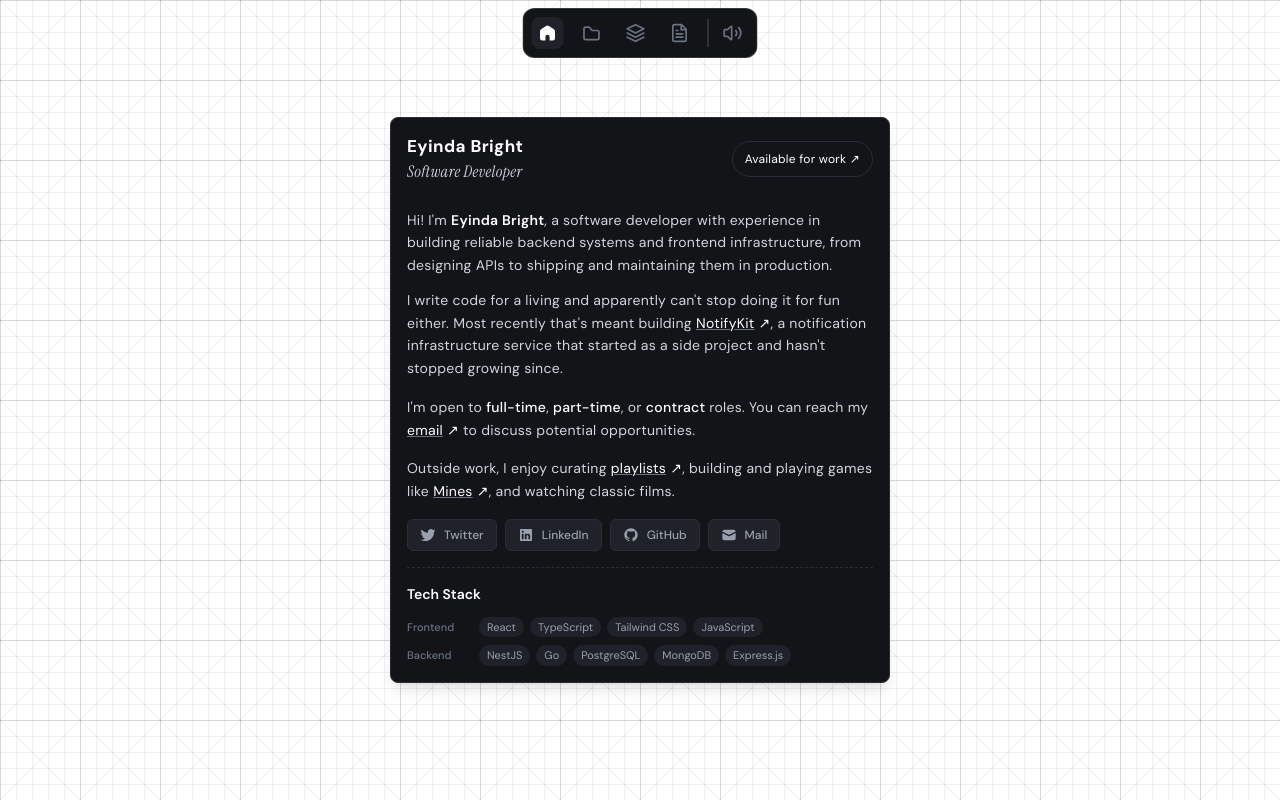
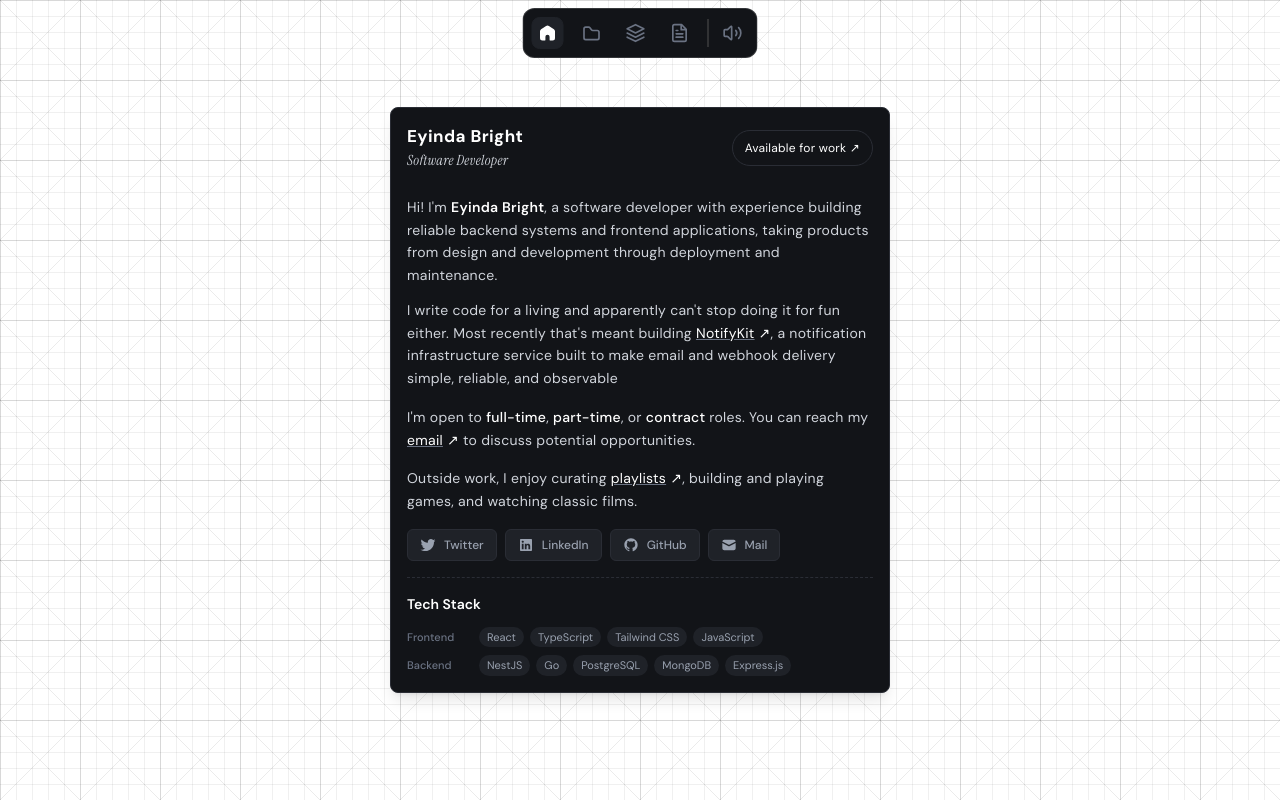
Before and after one commit to Brayzonn/zoneyhub, a React (Vite) app in the folder client/: page / in a window 1280 px wide. Built offline with nearby package versions, Linux system fonts and the light colour scheme; no server answers; a web font is replaced by a local one.

Commit message:
ref:hero and project desc updates

```diff
--- a/client/src/components/Hero.tsx
+++ b/client/src/components/Hero.tsx
@@ -50,7 +50,7 @@ const Hero = ({ isDark }: HeroProps) => {
             Eyinda Bright
           </h1>
           <p
-            className={`font-editorial italic tracking-wide text-[16px] ${
+            className={`font-editorial italic tracking-wide text-[14px] ${
               isDark ? "text-gray-500" : "text-gray-300"
             }`}
           >
@@ -99,9 +99,9 @@ const Hero = ({ isDark }: HeroProps) => {
           >
             Eyinda Bright
           </span>
-          , a software developer with experience in building reliable backend
-          systems and frontend infrastructure, from designing APIs to shipping
-          and maintaining them in production.
+          , a software developer with experience building reliable backend
+          systems and frontend applications, taking products from design and
+          development through deployment and maintenance.
         </p>
 
         <p
@@ -133,8 +133,8 @@ const Hero = ({ isDark }: HeroProps) => {
               ↗
             </span>
           </a>
-          , a notification infrastructure service that started as a side project
-          and hasn&apos;t stopped growing since.
+          , a notification infrastructure service built to make email and
+          webhook delivery simple, reliable, and observable
         </p>
 
         <p
@@ -212,30 +212,7 @@ const Hero = ({ isDark }: HeroProps) => {
               ↗
             </span>
           </a>
-          , building and playing games like{" "}
-          <a
-            href="https://mines.zoneyhub.com"
-            onClick={() => logEvent("mines_click", { location: "intro" })}
-            target="_blank"
-            rel="noopener noreferrer"
-            className={`inline-flex items-center gap-1 group transition ${
-              isDark ? "text-gray-900" : "text-white"
-            }`}
-          >
-            <span
-              className={`underline ${
-                isDark
-                  ? "decoration-gray-400 group-hover:decoration-gray-900"
-                  : "decoration-gray-500 group-hover:decoration-white"
-              } transition-colors`}
-            >
-              Mines
-            </span>
-            <span className="inline-block group-hover:translate-x-0.5 group-hover:-translate-y-0.5 transition-transform">
-              ↗
-            </span>
-          </a>
-          , and watching classic films.
+          , building and playing games, and watching classic films.
         </p>
       </section>
 
--- a/client/src/components/ProjectsComponent.tsx
+++ b/client/src/components/ProjectsComponent.tsx
@@ -8,7 +8,7 @@ const ProjectsComponent = ({ isDark }: ProjectsComponentProps) => {
   const projects = [
     {
       name: "NotifyKit",
-      desc: "A multi-provider notification infrastructure for emails and webhooks. ",
+      desc: "A notification infrastructure service focused on reliable email and webhook delivery at scale.",
       link: "https://notifykit.dev",
       stack: ["NestJS", "PostgreSQL", "React", "Typescript"],
     },
```
